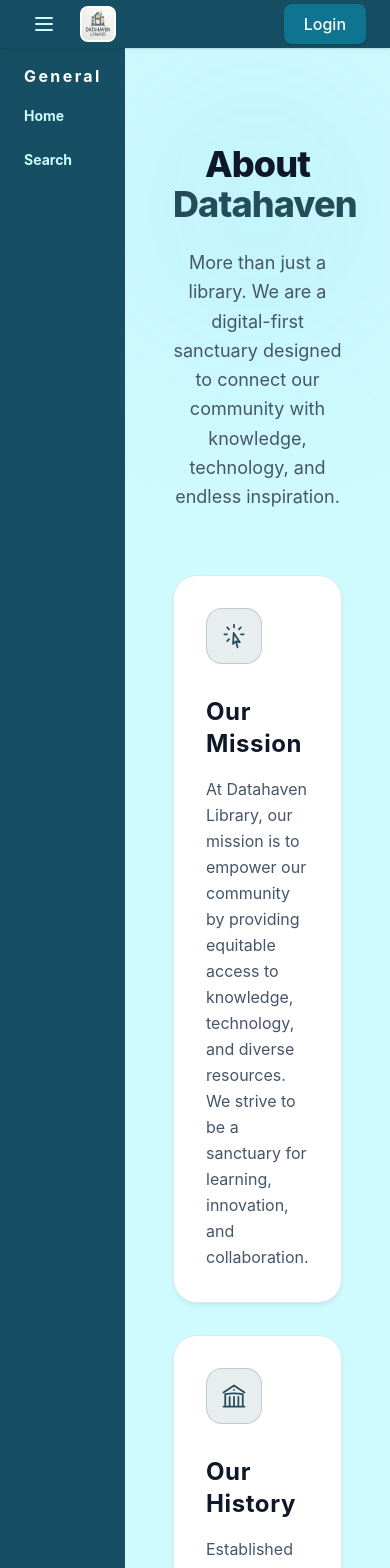
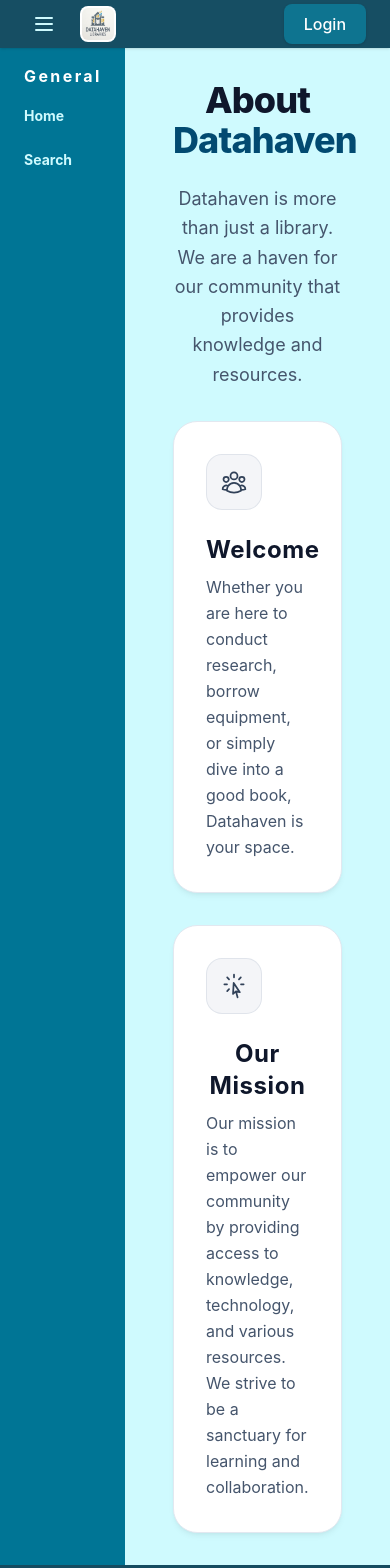
Before and after one commit to devpatel26/Library-Database, a React (Vite) app in the folder react/: page /about in a window 390 px wide. Shown: the top 1568 px of the page. Built offline with nearby package versions, Linux system fonts and the light colour scheme; no server answers.

Commit message:
Changed visuals on main, misc pages.

```diff
--- a/react/index.html
+++ b/react/index.html
@@ -6,7 +6,7 @@
     <meta name="viewport" content="width=device-width, initial-scale=1.0" />
     <title>Datahaven Library</title>
   </head>
-  <body class="bg-slate-950">
+  <body class="bg-[#164e63]">
     <div id="root"></div>
     <script type="module" src="/src/main.jsx"></script>
   </body>
--- a/react/src/App.jsx
+++ b/react/src/App.jsx
@@ -71,7 +71,9 @@ function NavSection({ title, links }) {
             to={to}
             className={({ isActive }) =>
               `block w-full px-6 py-2.5 text-sm transition-colors transition-all ${
-                isActive ? "bg-cyan-700 " : "text-cyan-100 hover:bg-cyan-800 "
+                isActive
+                  ? "bg-cyan-600 "
+                  : "text-cyan-100 hover:bg-cyan-600/50 "
               }`
             }
           >
@@ -193,7 +195,7 @@ function App() {
           <div className="flex flex-1 overflow-hidden">
             {/* Collapsible Sidebar */}
             <aside
-              className={`bg-[#164e63] transition-all duration-300 ease-in-out flex-shrink-0 z-0 py-4 ${
+              className={`bg-cyan-700 transition-all duration-300 ease-in-out flex-shrink-0 z-0 py-4 ${
                 isSidebarOpen
                   ? "w-[125px] opacity-100"
                   : "w-0 opacity-0 overflow-hidden"
@@ -309,29 +311,6 @@ function App() {
             <div className="w-full mx-auto px-6 w-full">
               <div className="flex flex-wrap gap-8 mb-8 text-center justify-evenly wrap">
                 <div>
-                  <h3 className="text-white font-bold mb-3 text-lg">
-                    Resources
-                  </h3>
-                  <ul className="space-y-2">
-                    <li>
-                      <a
-                        href="#"
-                        className="hover:text-white transition-colors"
-                      >
-                        Item Requests
-                      </a>
-                    </li>
-                    <li>
-                      <a
-                        href="#"
-                        className="hover:text-white transition-colors"
-                      >
-                        Donate
-                      </a>
-                    </li>
-                  </ul>
-                </div>
-                <div>
                   <h3 className="text-white font-bold mb-3 text-lg">FAQs</h3>
                   <ul className="space-y-2">
                     <li>
@@ -339,7 +318,7 @@ function App() {
                         to="/policies"
                         className="hover:text-white transition-colors"
                       >
-                        Library Policies
+                        Policies
                       </NavLink>
                     </li>
                     <li>
@@ -347,7 +326,7 @@ function App() {
                         to="/"
                         className="hover:text-white transition-colors"
                       >
-                        Library Collection
+                        Collection
                       </NavLink>
                     </li>
                   </ul>
@@ -362,7 +341,7 @@ function App() {
                         to="/about"
                         className="hover:text-white transition-colors"
                       >
-                        About Datahaven Library
+                        About Datahaven
                       </NavLink>
                     </li>
                     <li>
@@ -370,7 +349,7 @@ function App() {
                         to="/hours"
                         className="hover:text-white transition-colors"
                       >
-                        Library Hours
+                        Hours
                       </NavLink>
                     </li>
                   </ul>
--- a/react/src/pages/AboutUs.jsx
+++ b/react/src/pages/AboutUs.jsx
@@ -2,71 +2,77 @@ import React from "react";
 
 const AboutUs = () => {
   return (
-    <div className="relative w-full max-w-7xl mx-auto py-12 px-4 sm:px-6 lg:px-8">
-      {/* Decorative Background Glow */}
-      <div className="absolute top-0 left-1/2 -translate-x-1/2 w-full max-w-3xl h-64 bg-sky-500/10 blur-[100px] rounded-full pointer-events-none"></div>
-
+    <div className=" w-full max-w-7xl mx-auto px-4 sm:px-6 lg:px-8">
       {/* Header Section */}
-      <div className="relative text-center mb-16 mt-4">
+      <div className=" text-center mb-8">
         <h1 className="text-4xl md:text-5xl font-extrabold text-slate-900 mb-6 tracking-tight">
-          About <span className="text-[#244c5a]">Datahaven</span>
+          About <span className="text-sky-900">Datahaven</span>
         </h1>
         <p className="text-lg text-slate-600 max-w-2xl mx-auto leading-relaxed">
-          More than just a library. We are a digital-first sanctuary designed to connect our community with knowledge, technology, and endless inspiration.
+          Datahaven is more than just a library. We are a haven for our
+          community that provides knowledge and resources.
         </p>
       </div>
 
       {/* Cards Grid */}
-      <div className="grid grid-cols-1 md:grid-cols-3 gap-8 relative z-10">
-
-        {/* Mission Card */}
-        <div className="group bg-white border border-slate-200 p-8 rounded-3xl hover:border-[#244c5a] transition-all duration-500 flex flex-col shadow-md shadow-black/5">
-          <div className="w-14 h-14 rounded-2xl bg-[#244c5a]/10 border border-[#244c5a]/20 flex items-center justify-center mb-8 group-hover:scale-110 group-hover:bg-[#244c5a]/20 transition-all duration-500">
-            {/* Target/Mission Icon */}
-            <svg className="w-7 h-7 text-[#244c5a]" fill="none" stroke="currentColor" viewBox="0 0 24 24">
-              <path strokeLinecap="round" strokeLinejoin="round" strokeWidth={1.5} d="M15.042 21.672 13.684 16.6m0 0-2.51 2.225.569-9.47 5.227 7.917-3.286-.672ZM12 2.25V4.5m5.834.166-1.591 1.591M20.25 10.5H18M7.757 14.743l-1.59 1.59M6 10.5H3.75m4.007-4.243-1.59-1.59" />
-            </svg>
+      <div className="grid grid-cols-1 md:grid-cols-2 gap-8  ">
+        {/* Welcome Card */}
+        <div className=" bg-white border border-slate-200 p-8 rounded-3xl hover:border-slate-400 transition-all duration-500 flex flex-col shadow-md shadow-black/5">
+          <div className="flex justify-left gap-4 text-center items-center flex-wrap">
+            <div className="w-14 h-14 rounded-2xl bg-slate-400/10 border border-slate-400/20 flex items-center justify-center mb-2 -hover:scale-110 -hover:bg-slate-400/20 transition-all duration-500">
+              {/* User/Welcome Icon */}
+              <svg
+                className="w-7 h-7 text-slate-700"
+                fill="none"
+                stroke="currentColor"
+                viewBox="0 0 24 24"
+              >
+                <path
+                  strokeLinecap="round"
+                  strokeLinejoin="round"
+                  strokeWidth={1.5}
+                  d="M18 18.72a9.094 9.094 0 0 0 3.741-.479 3 3 0 0 0-4.682-2.72m.94 3.198.001.031c0 .225-.012.447-.037.666A11.944 11.944 0 0 1 12 21c-2.17 0-4.207-.576-5.963-1.584A6.062 6.062 0 0 1 6 18.719m12 0a5.971 5.971 0 0 0-.941-3.197m0 0A5.995 5.995 0 0 0 12 12.75a5.995 5.995 0 0 0-5.058 2.772m0 0a3 3 0 0 0-4.681 2.72 8.986 8.986 0 0 0 3.74.477m.94-3.197a5.971 5.971 0 0 0-.94 3.197M15 6.75a3 3 0 1 1-6 0 3 3 0 0 1 6 0Zm6 3a2.25 2.25 0 1 1-4.5 0 2.25 2.25 0 0 1 4.5 0Zm-13.5 0a2.25 2.25 0 1 1-4.5 0 2.25 2.25 0 0 1 4.5 0Z"
+                />
+              </svg>
+            </div>
+            <h2 className="text-2xl font-bold text-slate-900 mb-2 tracking-wide -hover:text-slate-400 transition-colors">
+              Welcome
+            </h2>
           </div>
-          <h2 className="text-2xl font-bold text-slate-900 mb-4 tracking-wide group-hover:text-[#244c5a] transition-colors">Our Mission</h2>
           <p className="text-slate-600 leading-relaxed flex-1">
-            At Datahaven Library, our mission is to empower our community by providing
-            equitable access to knowledge, technology, and diverse resources. We strive to be
-            a sanctuary for learning, innovation, and collaboration.
+            Whether you are here to conduct research, borrow equipment, or
+            simply dive into a good book, Datahaven is your space.
           </p>
         </div>
-
-        {/* History Card */}
-        <div className="group bg-white border border-slate-200 p-8 rounded-3xl hover:border-[#244c5a] transition-all duration-500 flex flex-col shadow-md shadow-black/5 mt-0 md:mt-8">
-          <div className="w-14 h-14 rounded-2xl bg-[#244c5a]/10 border border-[#244c5a]/20 flex items-center justify-center mb-8 group-hover:scale-110 group-hover:bg-[#244c5a]/20 transition-all duration-500">
-            {/* Building/History Icon */}
-            <svg className="w-7 h-7 text-[#244c5a]" fill="none" stroke="currentColor" viewBox="0 0 24 24">
-              <path strokeLinecap="round" strokeLinejoin="round" strokeWidth={1.5} d="M12 21v-8.25M15.75 21v-8.25M8.25 21v-8.25M3 9l9-6 9 6m-1.5 12V10.332A48.36 48.36 0 0 0 12 9.75c-2.551 0-5.056.2-7.5.582V21M3 21h18M12 6.75h.008v.008H12V6.75Z" />
-            </svg>
+        {/* Mission Card */}
+        <div className=" bg-white border border-slate-200 p-8 rounded-3xl hover:border-slate-400 transition-all duration-500 flex flex-col shadow-md shadow-black/5">
+          <div className="flex justify-left gap-4 text-center items-center flex-wrap">
+            <div className="w-14 h-14 rounded-2xl bg-slate-400/10 border border-slate-400/20 flex items-center justify-center mb-2 -hover:scale-110 -hover:bg-slate-400/20 transition-all duration-500">
+              {/* Target/Mission Icon */}
+              <svg
+                className="w-7 h-7 text-slate-700"
+                fill="none"
+                stroke="currentColor"
+                viewBox="0 0 24 24"
+              >
+                <path
+                  strokeLinecap="round"
+                  strokeLinejoin="round"
+                  strokeWidth={1.5}
+                  d="M15.042 21.672 13.684 16.6m0 0-2.51 2.225.569-9.47 5.227 7.917-3.286-.672ZM12 2.25V4.5m5.834.166-1.591 1.591M20.25 10.5H18M7.757 14.743l-1.59 1.59M6 10.5H3.75m4.007-4.243-1.59-1.59"
+                />
+              </svg>
+            </div>
+            <h2 className="text-2xl font-bold text-slate-900 mb-2 tracking-wide -hover:text-slate-400 transition-colors">
+              Our Mission
+            </h2>
           </div>
-          <h2 className="text-2xl font-bold text-slate-900 mb-4 tracking-wide group-hover:text-[#244c5a] transition-colors">Our History</h2>
           <p className="text-slate-600 leading-relaxed flex-1">
-            Established as a modern, digital-first repository, Datahaven has grown into a comprehensive
-            hub for both physical and digital media. We continuously expand our collection to meet the
-            evolving needs of our patrons.
+            Our mission is to empower our community by providing access to
+            knowledge, technology, and various resources. We strive to be a
+            sanctuary for learning and collaboration.
           </p>
         </div>
-
-        {/* Welcome Card */}
-        <div className="group bg-white border border-slate-200 p-8 rounded-3xl hover:border-[#244c5a] transition-all duration-500 flex flex-col shadow-md shadow-black/5 mt-0 md:mt-16">
-          <div className="w-14 h-14 rounded-2xl bg-[#244c5a]/10 border border-[#244c5a]/20 flex items-center justify-center mb-8 group-hover:scale-110 group-hover:bg-[#244c5a]/20 transition-all duration-500">
-            {/* User/Welcome Icon */}
-            <svg className="w-7 h-7 text-[#244c5a]" fill="none" stroke="currentColor" viewBox="0 0 24 24">
-              <path strokeLinecap="round" strokeLinejoin="round" strokeWidth={1.5} d="M18 18.72a9.094 9.094 0 0 0 3.741-.479 3 3 0 0 0-4.682-2.72m.94 3.198.001.031c0 .225-.012.447-.037.666A11.944 11.944 0 0 1 12 21c-2.17 0-4.207-.576-5.963-1.584A6.062 6.062 0 0 1 6 18.719m12 0a5.971 5.971 0 0 0-.941-3.197m0 0A5.995 5.995 0 0 0 12 12.75a5.995 5.995 0 0 0-5.058 2.772m0 0a3 3 0 0 0-4.681 2.72 8.986 8.986 0 0 0 3.74.477m.94-3.197a5.971 5.971 0 0 0-.94 3.197M15 6.75a3 3 0 1 1-6 0 3 3 0 0 1 6 0Zm6 3a2.25 2.25 0 1 1-4.5 0 2.25 2.25 0 0 1 4.5 0Zm-13.5 0a2.25 2.25 0 1 1-4.5 0 2.25 2.25 0 0 1 4.5 0Z" />
-            </svg>
-          </div>
-          <h2 className="text-2xl font-bold text-slate-900 mb-4 tracking-wide group-hover:text-[#244c5a] transition-colors">Welcome</h2>
-          <p className="text-slate-600 leading-relaxed flex-1">
-            Whether you are here to conduct research, borrow equipment, or simply dive into a
-            good book, Datahaven is your space. Explore our catalog and manage
-            your account seamlessly through our portal.
-          </p>
-        </div>
-
       </div>
     </div>
   );
--- a/react/src/pages/LibraryPolicies.jsx
+++ b/react/src/pages/LibraryPolicies.jsx
@@ -83,37 +83,33 @@ const LibraryPolicies = () => {
   ];
 
   return (
-    <div className="relative w-full max-w-5xl mx-auto py-12 px-4 sm:px-6 lg:px-8">
-      {/* Decorative Background Glow */}
-      <div className="absolute top-0 left-1/2 -translate-x-1/2 w-full max-w-2xl h-64 bg-sky-200/50 blur-[100px] rounded-full pointer-events-none"></div>
-
+    <div className="w-full max-w-5xl mx-auto">
       {/* Header Section */}
-      <div className="relative text-center mb-16 mt-4">
-        <h1 className="text-4xl md:text-5xl font-extrabold text-slate-900 mb-6 tracking-tight">
-          Library{" "}
-          <span className="text-transparent bg-clip-text bg-gradient-to-r from-sky-700 to-blue-900">
-            Policies
-          </span>
+      <div className="text-center m-4">
+        <h1 className="text-4xl md:text-5xl font-extrabold text-slate-900 mb-4 tracking-tight">
+          Library <span className="text-sky-900">Policies</span>
         </h1>
-        <p className="text-lg text-slate-700 max-w-2xl mx-auto leading-relaxed">
+        <p className="text-lg text-slate-700 max-w-2xl mx-auto">
           These guidelines help us maintain a safe, equitable, and welcoming
-          environment for all Datahaven patrons.
+          environment for all patrons.
         </p>
       </div>
 
       {/* Policies Grid */}
-      <div className="grid grid-cols-1 md:grid-cols-2 gap-6 relative z-10">
+      <div className="grid grid-cols-1 md:grid-cols-2 gap-6">
         {policies.map((policy, index) => (
           <div
             key={index}
             className="group bg-white border border-slate-100 p-8 rounded-3xl hover:bg-slate-50 hover:border-sky-200 transition-all duration-500 flex flex-col shadow-xl shadow-slate-200/50"
           >
-            <div className="w-14 h-14 rounded-2xl bg-sky-50 border border-sky-100 flex items-center justify-center mb-6 group-hover:scale-110 group-hover:bg-sky-100 transition-all duration-500">
-              {policy.icon}
+            <div className="flex justify-left gap-4 text-center items-center flex-wrap">
+              <div className="w-14 h-14 rounded-2xl bg-sky-50 border border-sky-100 flex items-center justify-center mb-6 group-hover:scale-110 group-hover:bg-sky-100 transition-all duration-500">
+                {policy.icon}
+              </div>
+              <h2 className="text-2xl mb-6 font-bold text-slate-900 tracking-wide group-hover:text-sky-700 transition-colors">
+                {policy.title}
+              </h2>
             </div>
-            <h2 className="text-2xl font-bold text-slate-900 mb-4 tracking-wide group-hover:text-sky-700 transition-colors">
-              {policy.title}
-            </h2>
             <p className="text-slate-600 leading-relaxed text-sm">
               {policy.description}
             </p>
@@ -122,7 +118,7 @@ const LibraryPolicies = () => {
       </div>
 
       {/* Footer Note */}
-      <div className="mt-12 text-center relative z-10">
+      <div className="mt-6 text-center">
         <p className="text-sm text-slate-600 bg-slate-50 inline-block px-6 py-3 rounded-full border border-slate-200 shadow-sm">
           Have a question not covered here? Feel free to ask our staff at the
           front desk.
```
